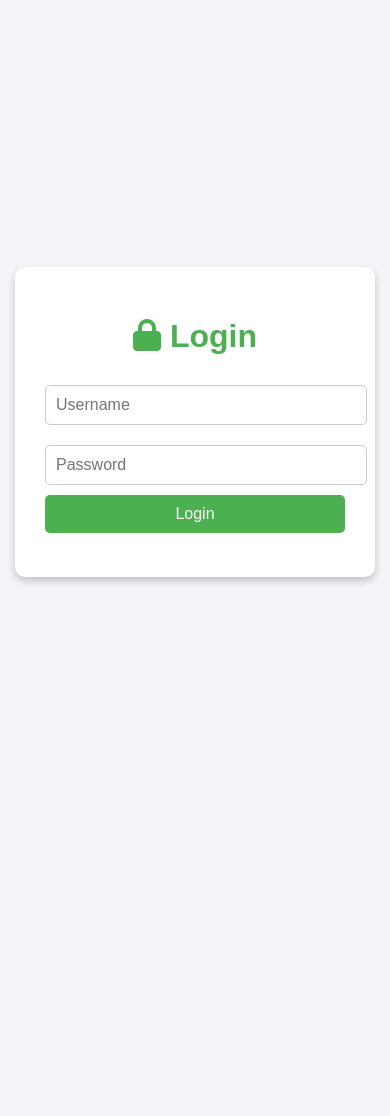
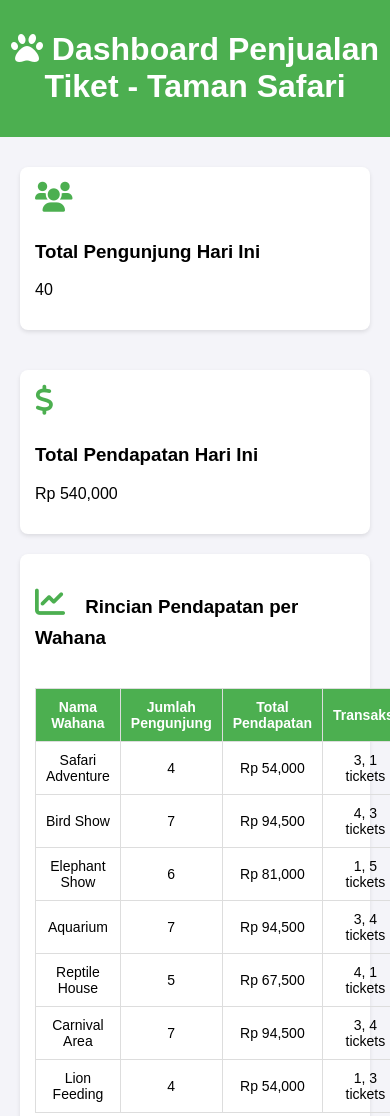
Before and after one commit to msmit-ship-it/tamansafari, a plain HTML site: page index.html in a window 390 px wide. Shown: the top 1116 px of the page. Before the commit the page ends 844 px from the top, so only its background shows below. Drawn offline with nearby package versions, Linux system fonts and the light colour scheme.

Commit message:
index.html
Aplikasi demo dashboard

```diff
--- a/index.html
+++ b/index.html
@@ -34,6 +34,7 @@
             box-shadow: 0 2px 4px rgba(0, 0, 0, 0.1);
             display: flex;
             align-items: center;
+            flex: 1;
         }
         .card i {
             font-size: 40px;
@@ -42,7 +43,7 @@
         }
         .grid {
             display: grid;
-            grid-template-columns: repeat(auto-fit, minmax(300px, 1fr));
+            grid-template-columns: repeat(auto-fit, minmax(250px, 1fr));
             gap: 20px;
         }
         table {
@@ -61,6 +62,7 @@
         }
         canvas {
             margin: 20px 0;
+            max-width: 100%;
         }
         footer {
             background-color: #4CAF50;
@@ -69,70 +71,43 @@
             padding: 10px;
             margin-top: 20px;
         }
-        /* Login Page Styling */
-        .login-container {
-            background: white;
-            border-radius: 10px;
-            box-shadow: 0 4px 8px rgba(0, 0, 0, 0.2);
-            padding: 30px;
-            width: 300px;
-            text-align: center;
-            margin: auto;
+        /* Responsive Design */
+        @media (max-width: 768px) {
+            header {
+                padding: 10px;
+                font-size: 18px;
             }
-        .login-container h1 {
-            margin-bottom: 20px;
-            color: #4CAF50;
+            .card {
+                flex-direction: column;
+                align-items: flex-start;
             }
-        .login-container input {
-            width: 100%;
-            padding: 10px;
-            margin: 10px 0;
-            border: 1px solid #ccc;
-            border-radius: 5px;
+            .card i {
+                font-size: 30px;
+                margin-bottom: 10px;
+            }
+            table th, table td {
+                font-size: 14px;
+            }
+        }
+        @media (max-width: 480px) {
+            header {
                 font-size: 16px;
             }
-        .login-container button {
-            width: 100%;
-            padding: 10px;
-            background-color: #4CAF50;
-            color: white;
-            border: none;
-            border-radius: 5px;
-            font-size: 16px;
-            cursor: pointer;
+            .card {
+                padding: 15px;
             }
-        .login-container button:hover {
-            background-color: #45a049;
+            .grid {
+                grid-template-columns: 1fr;
             }
-        .error-message {
-            color: red;
-            font-size: 14px;
-            margin-top: 10px;
-        }
-        #dashboard {
-            display: none;
-            flex-direction: column;
         }
     </style>
 </head>
 <body>
-    <!-- Login Page -->
-    <div class="login-container" id="loginPage">
-        <h1><i class="fas fa-lock"></i> Login</h1>
-        <form id="loginForm">
-            <input type="text" id="username" placeholder="Username" required>
-            <input type="password" id="password" placeholder="Password" required>
-            <button type="submit">Login</button>
-            <p class="error-message" id="errorMessage"></p>
-        </form>
-    </div>
-
-    <!-- Dashboard -->
-    <div id="dashboard">
     <header>
         <h1><i class="fas fa-paw"></i> Dashboard Penjualan Tiket - Taman Safari</h1>
     </header>
     <div class="container">
+        <!-- Summary Section -->
         <div class="grid">
             <div class="card">
                 <i class="fas fa-users"></i>
@@ -173,33 +148,7 @@
     <footer>
         <p>Dibuat oleh Yoel Liem © 2024</p>
     </footer>
-    </div>
-
     <script>
-        // Dummy Login Credentials
-        const validCredentials = {
-            username: "admin",
-            password: "12345"
-        };
-
-        // Login Form Handling
-        document.getElementById("loginForm").addEventListener("submit", function(event) {
-            event.preventDefault();
-            const username = document.getElementById("username").value;
-            const password = document.getElementById("password").value;
-            const errorMessage = document.getElementById("errorMessage");
-
-            if (username === validCredentials.username && password === validCredentials.password) {
-                // Hide Login Page and Show Dashboard
-                document.getElementById("loginPage").style.display = "none";
-                document.getElementById("dashboard").style.display = "flex";
-                loadDashboardData();
-            } else {
-                // Show Error Message
-                errorMessage.textContent = "Username atau Password salah!";
-            }
-        });
-
         function loadDashboardData() {
             const ticketPrice = 13500;
             const wahanaList = ["Safari Adventure", "Bird Show", "Elephant Show", "Aquarium", "Reptile House", "Carnival Area", "Lion Feeding"];
@@ -269,6 +218,8 @@
                 }
             });
         }
+
+        document.addEventListener("DOMContentLoaded", loadDashboardData);
     </script>
 </body>
 </html>
```
Lines whose indentation alone changed are shown as unchanged.
